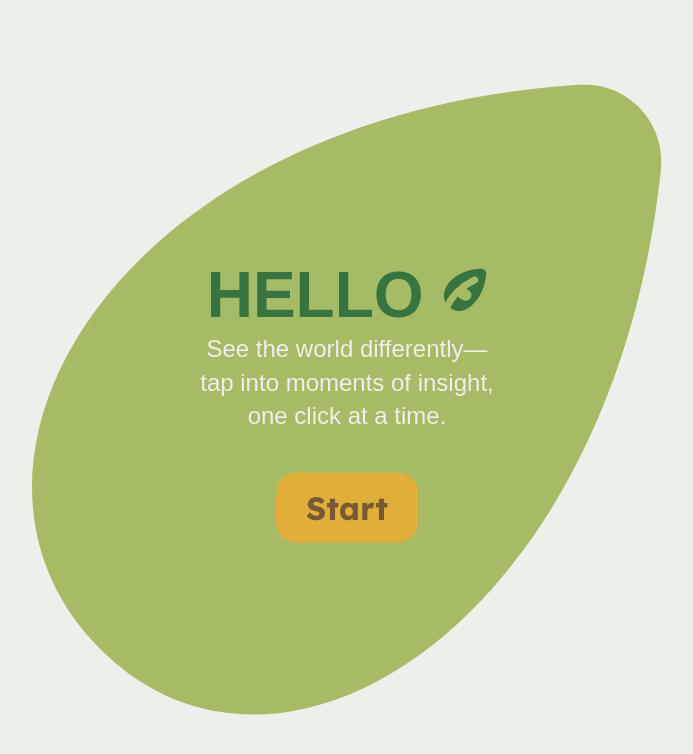
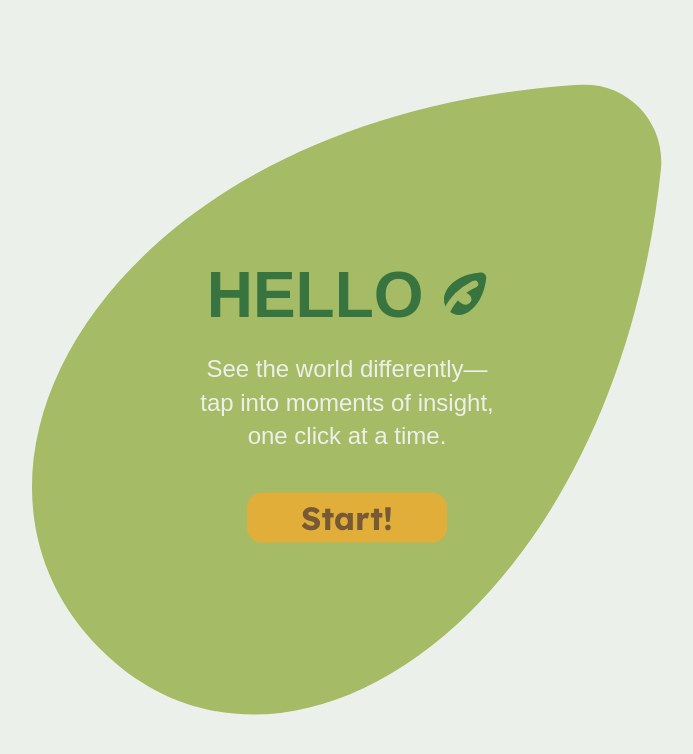
Before and after one commit to Paridhii27/AI-in-Nature, a website: page public/welcome.html in a window 1280 px wide. Shown: the whole page, without its empty margins (293-986 px from the left). Drawn offline with Linux system fonts and the light colour scheme; a web font is replaced by a local one.

Commit message:
update// welcome page //more refine detiles

```diff
--- a/public/welcome.css
+++ b/public/welcome.css
@@ -66,44 +66,48 @@ body {
   z-index: 2;
 }
 
-/* Heading styling */
 .welcome-content h1 {
   margin: 0 0 0px;
   font-size: 64px;
   color: var(--dark-green);
-  font-family:  "Madimi One", sans-serif;
+  font-family: "Madimi One", sans-serif;
   font-weight: bold;
 }
 
-/* Subtext styling */
 .welcome-content p {
-  margin: 0 0 40px;
+  margin: 20px 0 40px;
   font-size: 24px;
   line-height: 1.4;
-  font-family:  "Madimi One", sans-serif;
+  font-family: "Madimi One", sans-serif;
   color: var(--bg-colour);
 }
 
-/* Button styling (similar to your previous design) */
 #start-button {
-  background-color: var(--primary-yellow); /* Bright yellow/gold */
-  color: var(--dark-brown); /* Brown text */
   font-family: "Lexend", sans-serif;
+  background-color: var(--primary-yellow);
+  color: var(--dark-brown);
   font-weight: bold;
   font-size: 32px;
-  padding: 15px 30px;
+
+  height: 50px;
+  width: 200px;
+  padding: 0 30px;
+
   border: none;
-  border-radius: 20px;
+  border-radius: 15px;
+
   cursor: pointer;
   outline: none;
 
-  /* Subtle hover/active transitions */
+  /* animation */
   transition: background-color 0.3s ease, transform 0.1s ease;
 }
 #start-button:hover {
-  background-color: #ffb300;
+  background-color: var(--bg-colour);
+  border: 5px solid var(--primary-yellow);
+  color: var(--dark-brown);
 }
 #start-button:active {
-  background-color: #ffa000;
+  background-color: var(--bg-colour);
   transform: scale(0.98);
 }
--- a/public/welcome.html
+++ b/public/welcome.html
@@ -1,38 +1,66 @@
 <!DOCTYPE html>
 <html lang="en">
   <head>
-  <meta charset="UTF-8">
-  <meta name="viewport" content="width=device-width, initial-scale=1.0">
+    <meta charset="UTF-8" />
+    <meta name="viewport" content="width=device-width, initial-scale=1.0" />
     <title>Document</title>
     <link rel="stylesheet" href="./welcome.css" />
   </head>
   <body>
     <div class="welcome-animation">
-    <!-- leaf svg -->
-    <svg id="intro-leaf" width="630" height="631" viewBox="0 0 630 631" fill="none" xmlns="http://www.w3.org/2000/svg">
-      <path d="M546.89 0.173748C83.244 30.6476 -116.195 380.095 68.1915 564.482C252.155 748.445 581.418 531.333 628.877 85.5571C633.987 37.5542 595.06 -2.99231 546.89 0.173748Z" fill="#A6BB65" />
+      <!-- svg - bg leaf -->
+      <svg
+        id="intro-leaf"
+        width="630"
+        height="631"
+        viewBox="0 0 630 631"
+        fill="none"
+        xmlns="http://www.w3.org/2000/svg"
+      >
+        <path
+          d="M546.89 0.173748C83.244 30.6476 -116.195 380.095 68.1915 564.482C252.155 748.445 581.418 531.333 628.877 85.5571C633.987 37.5542 595.06 -2.99231 546.89 0.173748Z"
+          fill="#A6BB65"
+        />
       </svg>
-    <!-- start button -->
       <div class="welcome-content">
         <h1>
           HELLO
-        <svg width="46" height="48" viewBox="0 0 46 48" fill="none" xmlns="http://www.w3.org/2000/svg">
-          <path d="M39.7255 0.0116671C8.59012 2.05809 -4.80287 25.5247 7.57929 37.9069C19.9331 50.2607 42.0442 35.6809 45.2312 5.74545C45.5744 2.5219 42.9603 -0.200943 39.7255 0.0116671Z" fill="#377440"/>
-          <path d="M33.8544 11.3758C24.1758 15.5238 16.4611 23.2383 16.4611 23.2383M16.4611 23.2383C16.4611 23.2383 6.09119 33.6082 4.25977 43.9999M16.4611 23.2383L25.4483 26.695" stroke="#A6BB65" stroke-width="6.84378" stroke-linecap="round"/>
-          <path d="M14.9682 24.979C19.2341 32.7172 26.9296 34.0829 29.7264 29.2389C32.5058 24.4247 27.3018 18.9242 18.6898 18.8129C15.4483 18.771 13.4032 22.1401 14.9682 24.979Z" fill="#A6BB65"/>
+          <!-- svg - leaf logo -->
+          <svg
+            width="46"
+            height="48"
+            viewBox="0 0 46 48"
+            fill="none"
+            xmlns="http://www.w3.org/2000/svg"
+          >
+            <g transform="translate(0, 4)">
+              <path
+                d="M39.7255 0.0116671C8.59012 2.05809 -4.80287 25.5247 7.57929 37.9069C19.9331 50.2607 42.0442 35.6809 45.2312 5.74545C45.5744 2.5219 42.9603 -0.200943 39.7255 0.0116671Z"
+                fill="#377440"
+              />
+              <path
+                d="M33.8544 11.3758C24.1758 15.5238 16.4611 23.2383 16.4611 23.2383M16.4611 23.2383C16.4611 23.2383 6.09119 33.6082 4.25977 43.9999M16.4611 23.2383L25.4483 26.695"
+                stroke="#A6BB65"
+                stroke-width="6.84378"
+                stroke-linecap="round"
+              />
+              <path
+                d="M14.9682 24.979C19.2341 32.7172 26.9296 34.0829 29.7264 29.2389C32.5058 24.4247 27.3018 18.9242 18.6898 18.8129C15.4483 18.771 13.4032 22.1401 14.9682 24.979Z"
+                fill="#A6BB65"
+              />
+            </g>
           </svg>
         </h1>
 
-      <p>See the world differently—<br/>
-        tap into moments of insight,<br/>
-        one click at a time.</p>
+        <p>
+          See the world differently—<br />
+          tap into moments of insight,<br />
+          one click at a time.
+        </p>
 
-      <button id="start-button" onclick="zoomLeaf()">Start</button>
+        <button id="start-button" onclick="zoomLeaf()">Start!</button>
       </div>
     </div>
-  </div>
-  </div>
-
     <script src="./welcome.js"></script>
   </body>
 </html>
--- a/public/welcome.js
+++ b/public/welcome.js
@@ -1,4 +1,14 @@
 function zoomLeaf() {
   const svg = document.getElementById("intro-leaf");
+  // start the zoom animation
   svg.style.transform = "translate(-50%, -50%) scale(20)";
+
+  // end of the transition, then go to index.html
+  svg.addEventListener(
+    "transitionend",
+    function () {
+      window.location.href = "index.html";
+    },
+    { once: true }
+  );
 }
```
Lines whose indentation alone changed are shown as unchanged.
